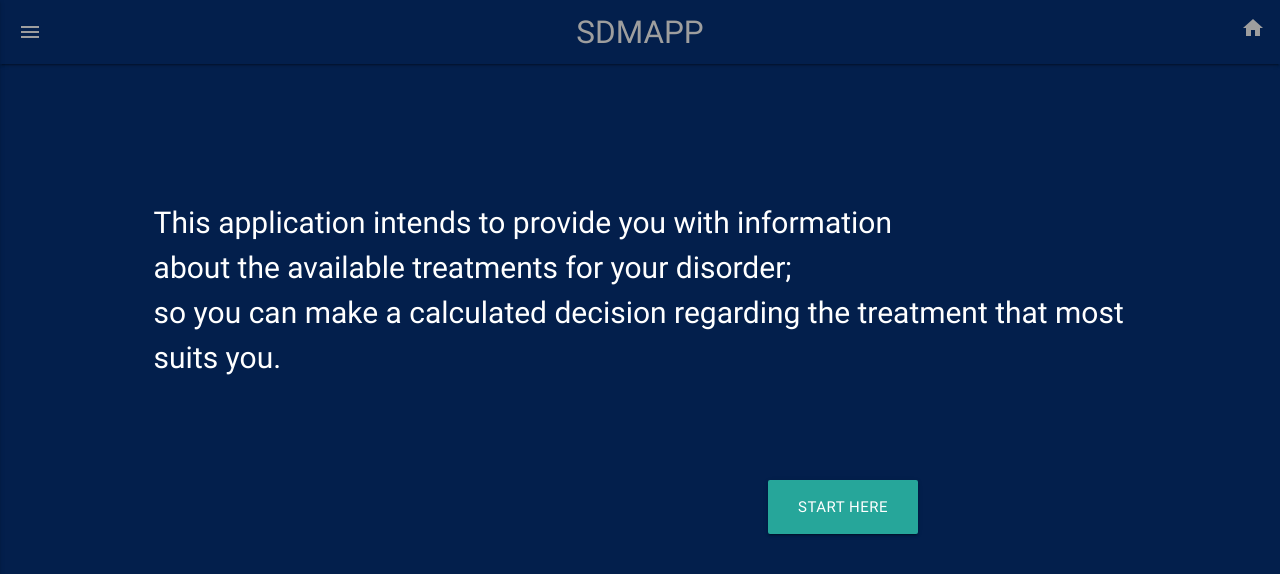
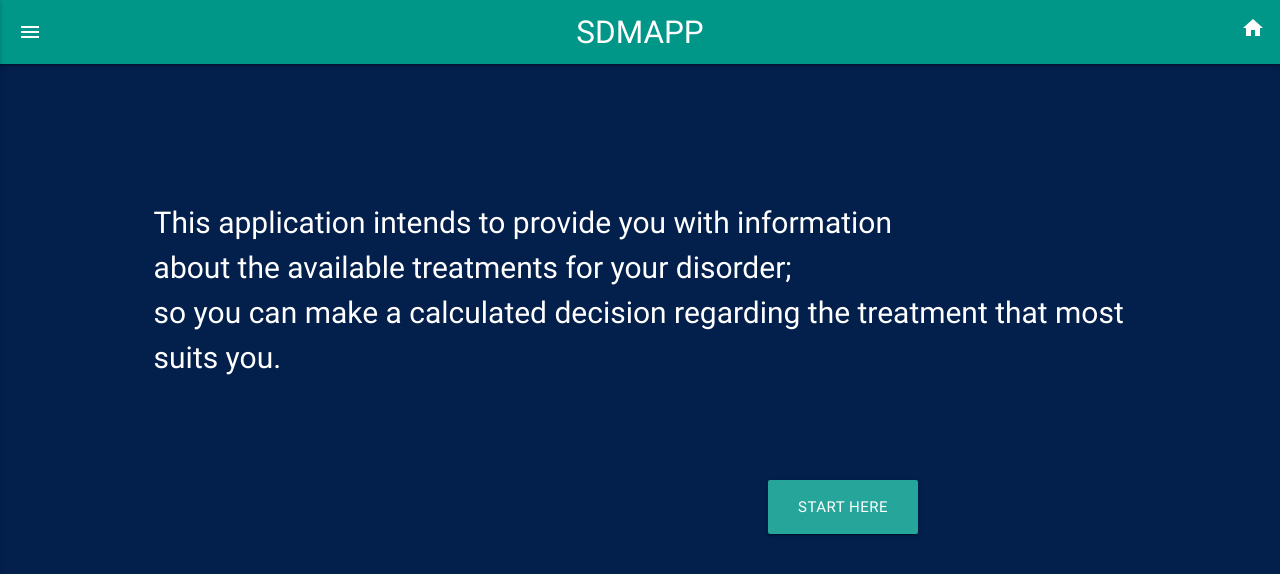
Before and after one commit to CYPIAPT-LNDSE/sdm-app, a plain HTML site: page index.html in a window 1280 px wide. Drawn offline with nearby package versions, Linux system fonts and the light colour scheme.

Commit message:
add teal background to index and white nav text

```diff
--- a/index.html
+++ b/index.html
@@ -9,12 +9,12 @@
   <title>sdm-app</title>
 </head>
 <body>
-  <nav class="transparent">
-    <h1 class="brand-logo center color-gray margintop05em default-cursor">SDMAPP</h1>
+  <nav class="teal">
+    <h1 class="brand-logo center white-text margintop05em default-cursor">SDMAPP</h1>
     <ul class="right">
-      <li><a class="no-hover" href="./index.html"><i class="material-icons color-gray">home</i></a></ul>
+      <li><a class="no-hover" href="./index.html"><i class="material-icons white-text">home</i></a></ul>
         <ul id="slide-out" class="side-nav" class="collection">
-          <li><a class="no-hover default-cursor"><h4 class="color-gray">Questions</h4></a></li>
+          <li><a class="no-hover default-cursor"><h4 class="white-text">Questions</h4></a></li>
           <li><a href="3cards_layout.html"  onclick="gotToNextQuestion(0);return false;">What will this involve?</a></li>
           <li class="divider" ></li>
           <li><a href="3cards_layout.html"  onclick="gotToNextQuestion(1);return false;">How will this help me get better?</a></li>
@@ -28,7 +28,7 @@
           <li><a href="3cards_layout.html"  onclick="gotToNextQuestion(5);return false;">Where can I get this support?</a></li>
           <li class="divider"></li>
         </ul>
-        <a href="#" data-activates="slide-out" class="button-collapse show-on-large"><i class="material-icons color-gray ">menu</i></a>
+        <a href="#" data-activates="slide-out" class="button-collapse show-on-large"><i class="material-icons white-text ">menu</i></a>
       </nav>
       <div class="centertext">This application intends to provide you with information<br>
         about the available treatments for your disorder;<br> so you can make a calculated decision regarding the treatment that most suits you. </div>
```
